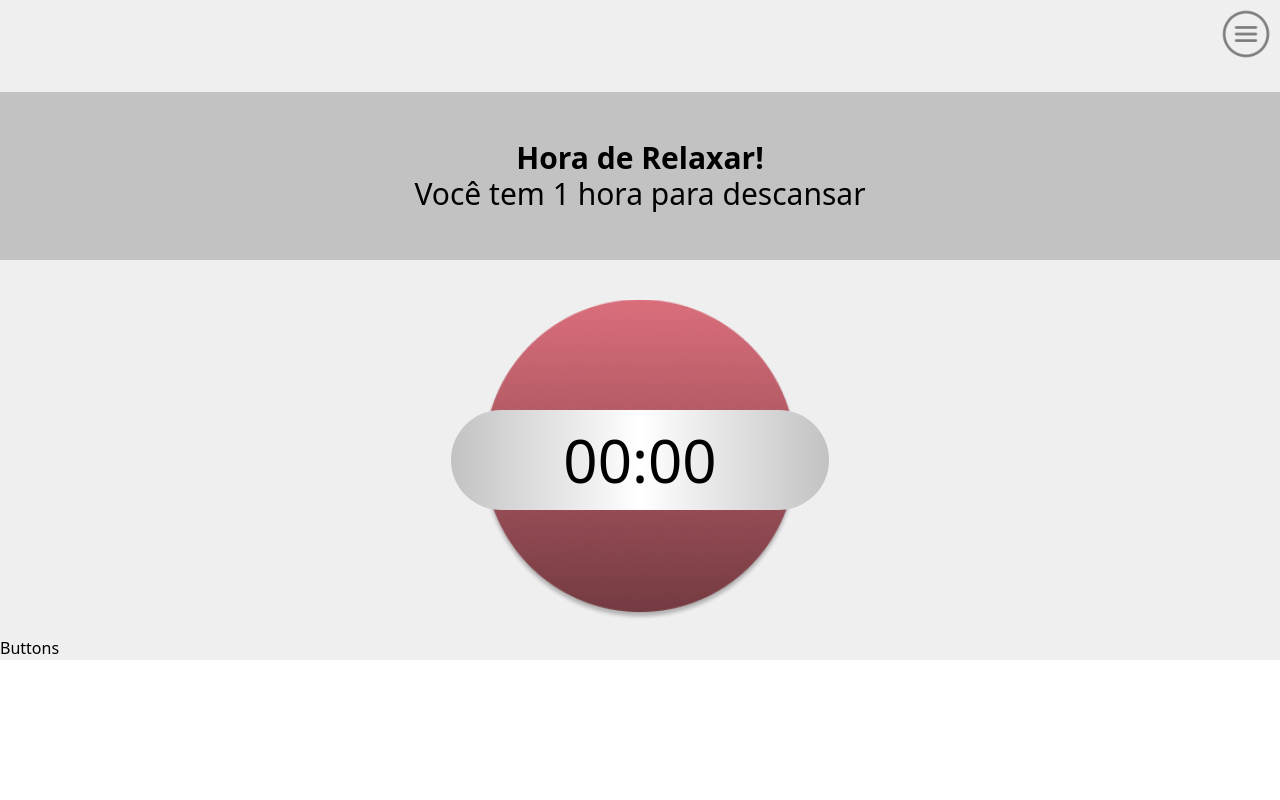
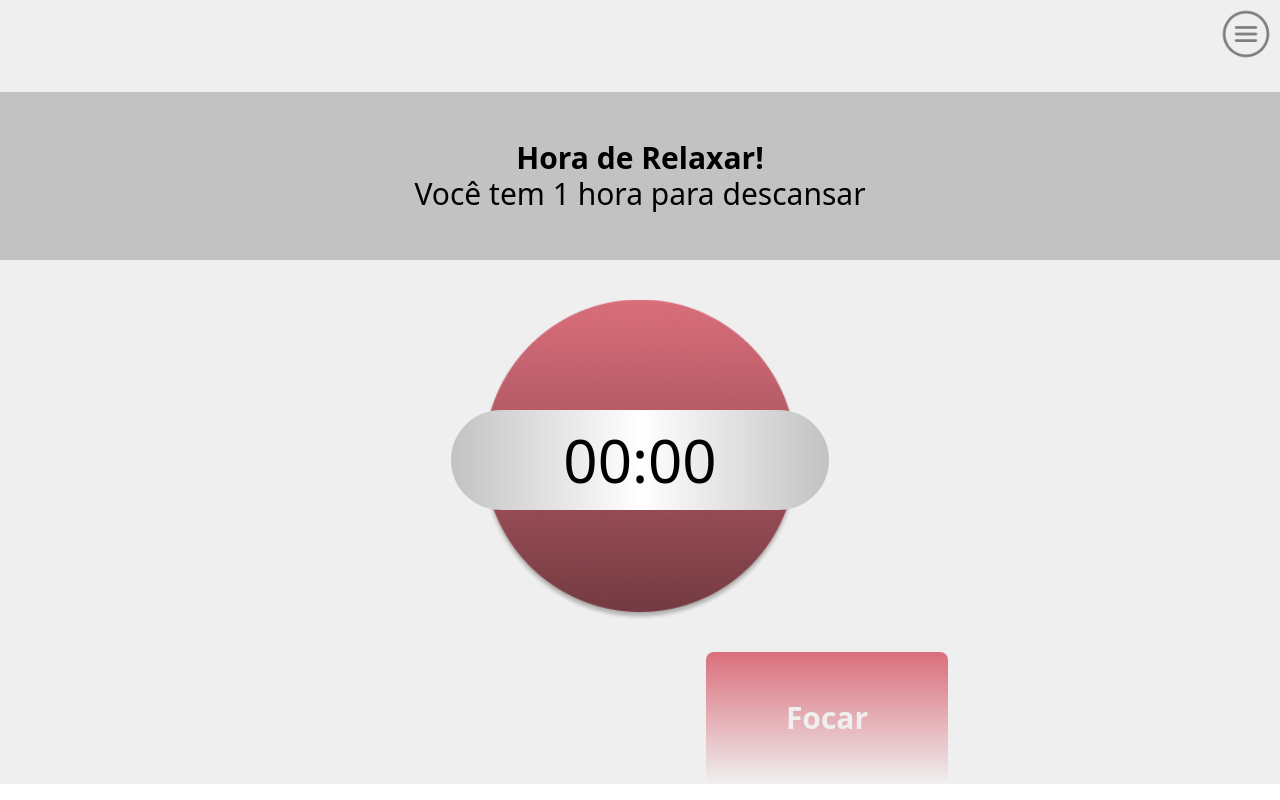
Before and after one commit to LanaGomes/timeSync, a React (Vite) app: page / in a window 1280 px wide. Built offline with nearby package versions, Linux system fonts and the light colour scheme.

Commit message:
Defining gradient colors - Buttons

```diff
--- a/src/components/Buttons.jsx
+++ b/src/components/Buttons.jsx
@@ -1,4 +1,13 @@
 function Buttons() {
-  return <div>Buttons</div>;
+  return (
+    <div className="flex place-content-around ms:px-40 md:px-20  lg:px-40 xl:px-96 mt-8 lg:m-4 text-2xl md:text-3xl text-white font-bold ">
+      <button className="bg-gradient-to-t from-darkBlue to-blue px-10 py-12 sm:px-20 rounded-lg md:mr-8 ">
+        Relaxar
+      </button>
+      <button className="bg-gradient-to-b from-magenta to-red px-10 py-12 sm:px-20 rounded-lg ">
+        Focar
+      </button>
+    </div>
+  );
 }
 export default Buttons;
```
